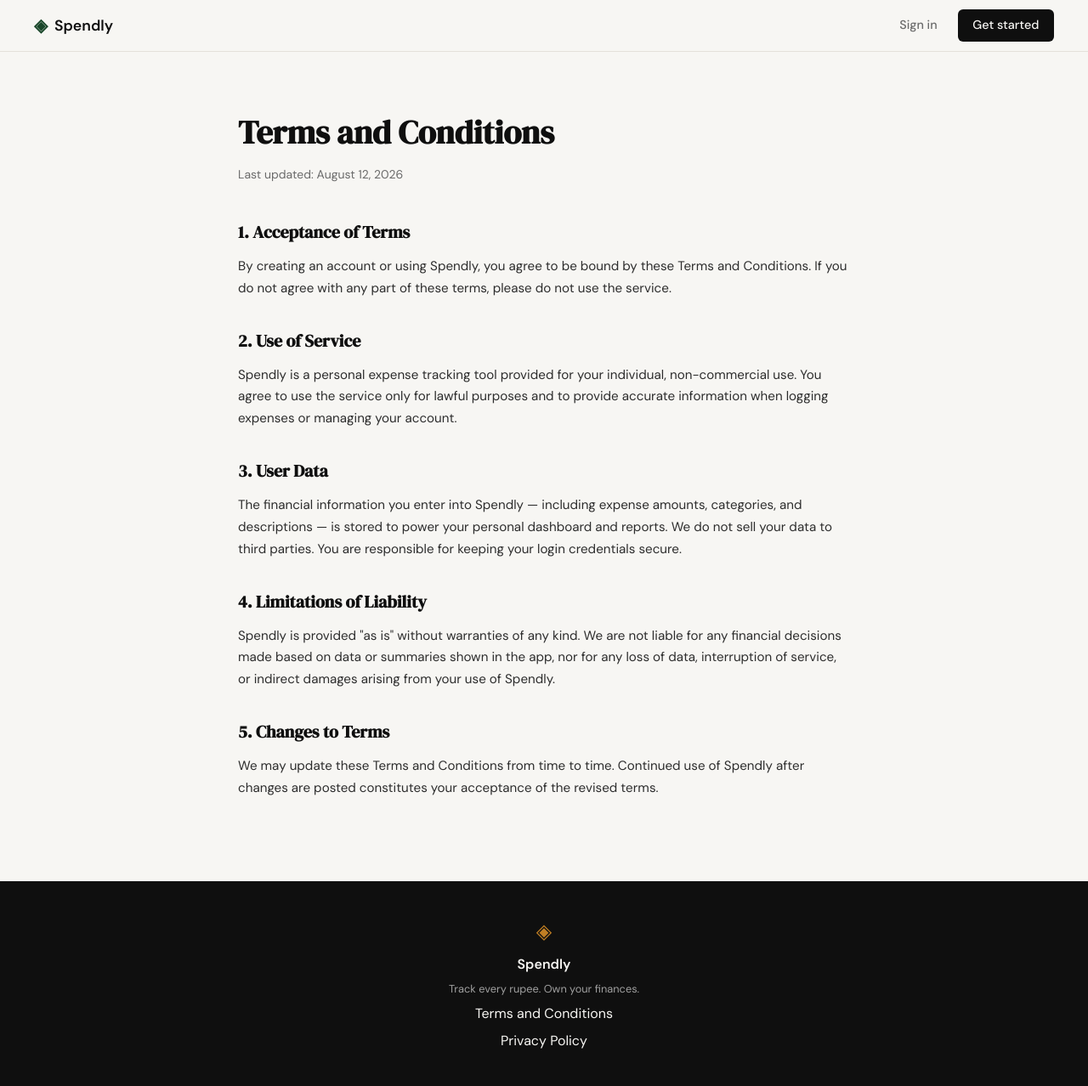
After one commit to TASAHU18/expensetracker, a Flask app: page /terms in a window 1280 px wide. The commit adds this page. Shown: the whole page at 85% size. Run offline with Flask 3, Linux system fonts and the light colour scheme.

Commit message:
landing: added terms and conditons page and route

```diff
--- a/app.py
+++ b/app.py
@@ -20,6 +20,11 @@ def register():
 @app.route("/login")
 def login():
     return render_template("login.html")
+
+
+@app.route("/terms", methods=["GET"])
+def terms():
+    return render_template("terms.html")
 
 
 # ------------------------------------------------------------------ #
--- a/static/css/style.css
+++ b/static/css/style.css
@@ -478,6 +478,51 @@ a { color: inherit; text-decoration: none; }
 .auth-switch a:hover { text-decoration: underline; }
 
 /* ------------------------------------------------------------------ */
+/* Legal pages                                                         */
+/* ------------------------------------------------------------------ */
+
+.legal-section {
+    padding: 4rem 2rem 6rem;
+}
+
+.legal-container {
+    max-width: 720px;
+    margin: 0 auto;
+}
+
+.legal-header {
+    margin-bottom: 2.5rem;
+}
+
+.legal-title {
+    font-family: var(--font-display);
+    font-size: clamp(1.75rem, 3vw, 2.5rem);
+    color: var(--ink);
+    margin-bottom: 0.5rem;
+}
+
+.legal-updated {
+    font-size: 0.875rem;
+    color: var(--ink-muted);
+}
+
+.legal-body h2 {
+    font-family: var(--font-display);
+    font-size: 1.25rem;
+    color: var(--ink);
+    margin-top: 2rem;
+    margin-bottom: 0.75rem;
+}
+
+.legal-body h2:first-child { margin-top: 0; }
+
+.legal-body p {
+    font-size: 0.95rem;
+    color: var(--ink-soft);
+    line-height: 1.7;
+}
+
+/* ------------------------------------------------------------------ */
 /* Footer                                                              */
 /* ------------------------------------------------------------------ */
 
--- a/templates/base.html
+++ b/templates/base.html
@@ -34,7 +34,7 @@
             <span class="brand-icon">◈</span>
             <span class="footer-name">Spendly</span>
             <p class="footer-copy">Track every rupee. Own your finances.</p>
-            <a href="#">Terms and Conditions</a>
+            <a href="{{ url_for('terms') }}">Terms and Conditions</a>
             <a href="#">Privacy Policy</a>
         </div>
     </footer>
--- /dev/null
+++ b/templates/terms.html
@@ -0,0 +1,35 @@
+{% extends "base.html" %}
+
+{% block title %}Terms and Conditions — Spendly{% endblock %}
+
+{% block content %}
+
+<section class="legal-section">
+    <div class="legal-container">
+
+        <div class="legal-header">
+            <h1 class="legal-title">Terms and Conditions</h1>
+            <p class="legal-updated">Last updated: August 12, 2026</p>
+        </div>
+
+        <div class="legal-body">
+            <h2>1. Acceptance of Terms</h2>
+            <p>By creating an account or using Spendly, you agree to be bound by these Terms and Conditions. If you do not agree with any part of these terms, please do not use the service.</p>
+
+            <h2>2. Use of Service</h2>
+            <p>Spendly is a personal expense tracking tool provided for your individual, non-commercial use. You agree to use the service only for lawful purposes and to provide accurate information when logging expenses or managing your account.</p>
+
+            <h2>3. User Data</h2>
+            <p>The financial information you enter into Spendly — including expense amounts, categories, and descriptions — is stored to power your personal dashboard and reports. We do not sell your data to third parties. You are responsible for keeping your login credentials secure.</p>
+
+            <h2>4. Limitations of Liability</h2>
+            <p>Spendly is provided "as is" without warranties of any kind. We are not liable for any financial decisions made based on data or summaries shown in the app, nor for any loss of data, interruption of service, or indirect damages arising from your use of Spendly.</p>
+
+            <h2>5. Changes to Terms</h2>
+            <p>We may update these Terms and Conditions from time to time. Continued use of Spendly after changes are posted constitutes your acceptance of the revised terms.</p>
+        </div>
+
+    </div>
+</section>
+
+{% endblock %}
```
